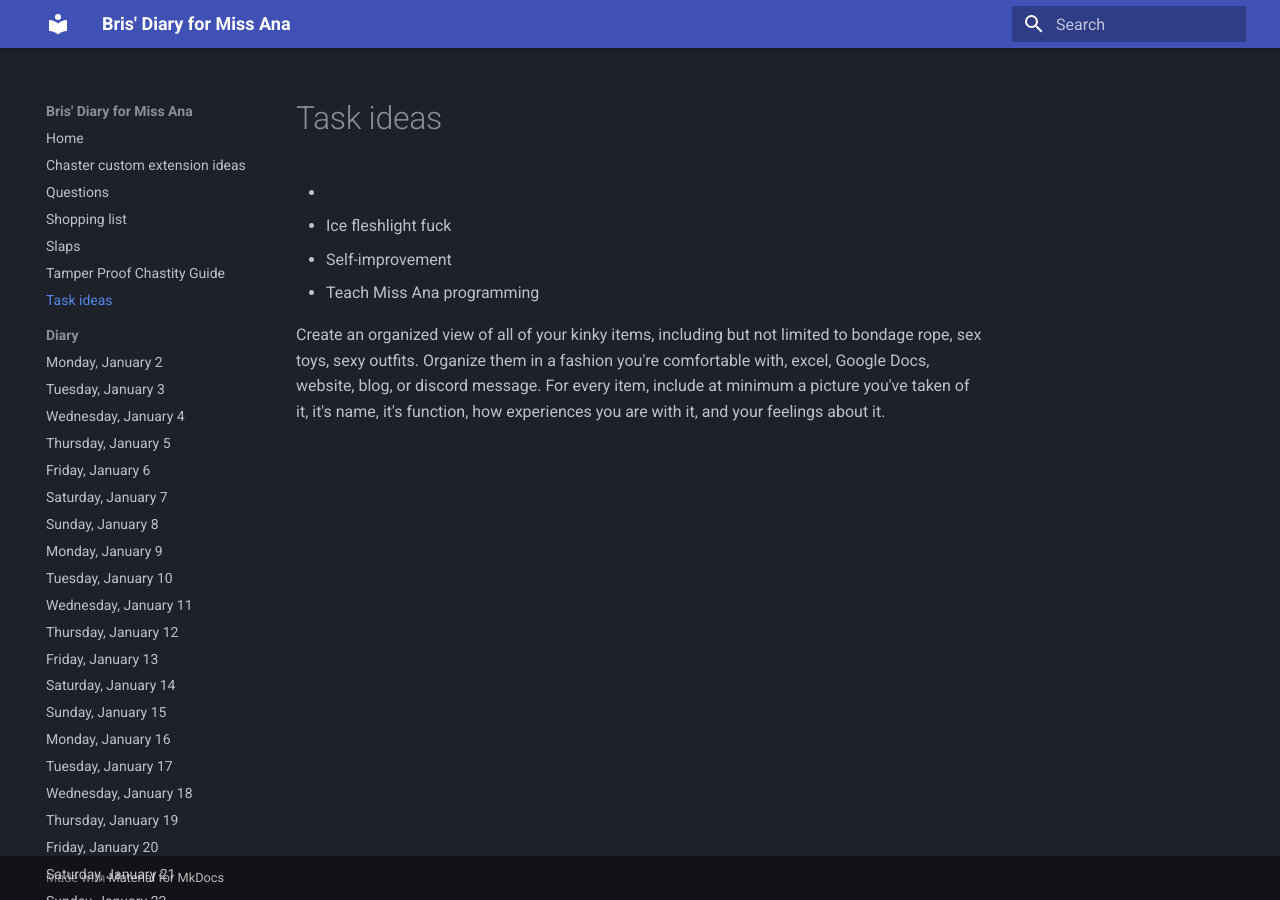
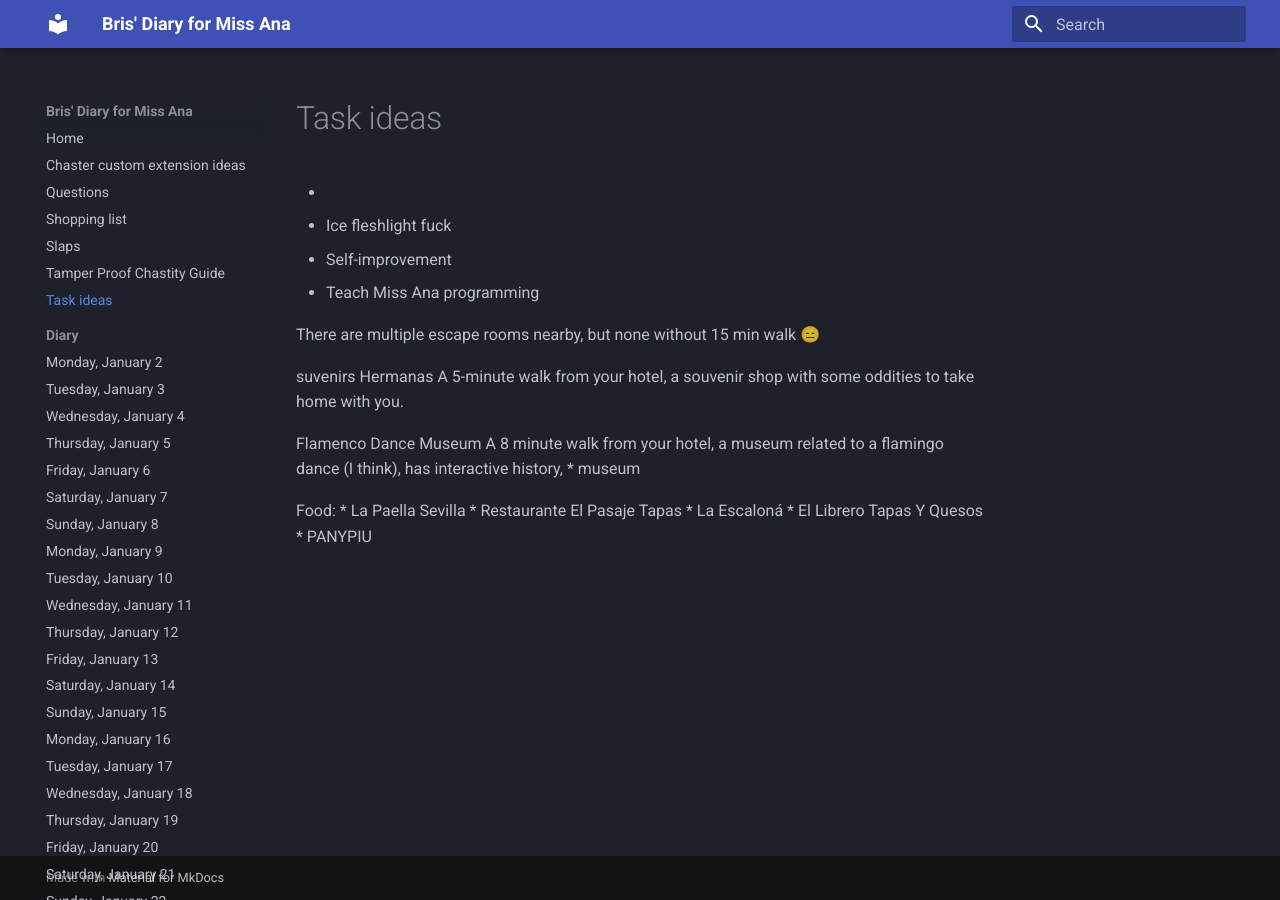
Before and after one commit to bris00/DFMA, an MkDocs documentation site: the page built from diary/Task ideas.md, in a window 1280 px wide. Built offline with MkDocs 1.6.1 and Material for MkDocs 9.7.7, drawn with Linux system fonts in a browser that asks for light colours.

Commit message:
vault backup: 2023-02-21 23:54:31
Affected files:
diary/.obsidian/workspace.json
diary/Task ideas.md

```diff
--- a/diary/Task ideas.md
+++ b/diary/Task ideas.md
@@ -3,6 +3,18 @@
 * Self-improvement
 * Teach Miss Ana programming
 
+There are multiple escape rooms nearby, but none without 15 min walk 😑
 
+suvenirs Hermanas
+A 5-minute walk from your hotel, a souvenir shop with some oddities to take home with you.
 
-Create an organized view of all of your kinky items, including but not limited to bondage rope, sex toys, sexy outfits. Organize them in a fashion you're comfortable with, excel, Google Docs, website, blog, or discord message. For every item, include at minimum a picture you've taken of it, it's name, it's function, how experiences you are with it, and your feelings about it.
+Flamenco Dance Museum
+	A 8 minute walk from your hotel, a museum related to a flamingo dance (I think), has interactive history,
+ * museum
+
+Food:
+* La Paella Sevilla
+* Restaurante El Pasaje Tapas
+* La Escaloná
+* El Librero Tapas Y Quesos
+* PANYPIU
```
Also changed, not shown: 1 other file.
